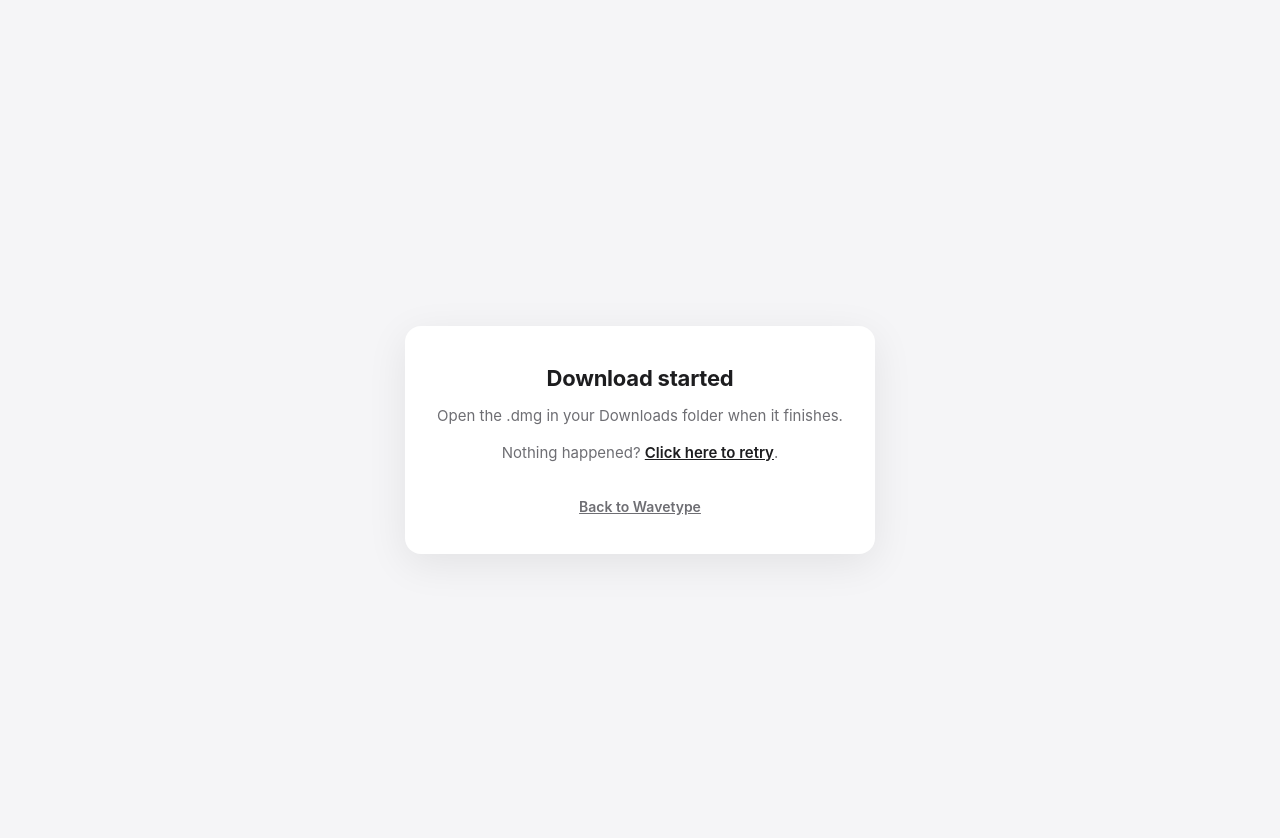
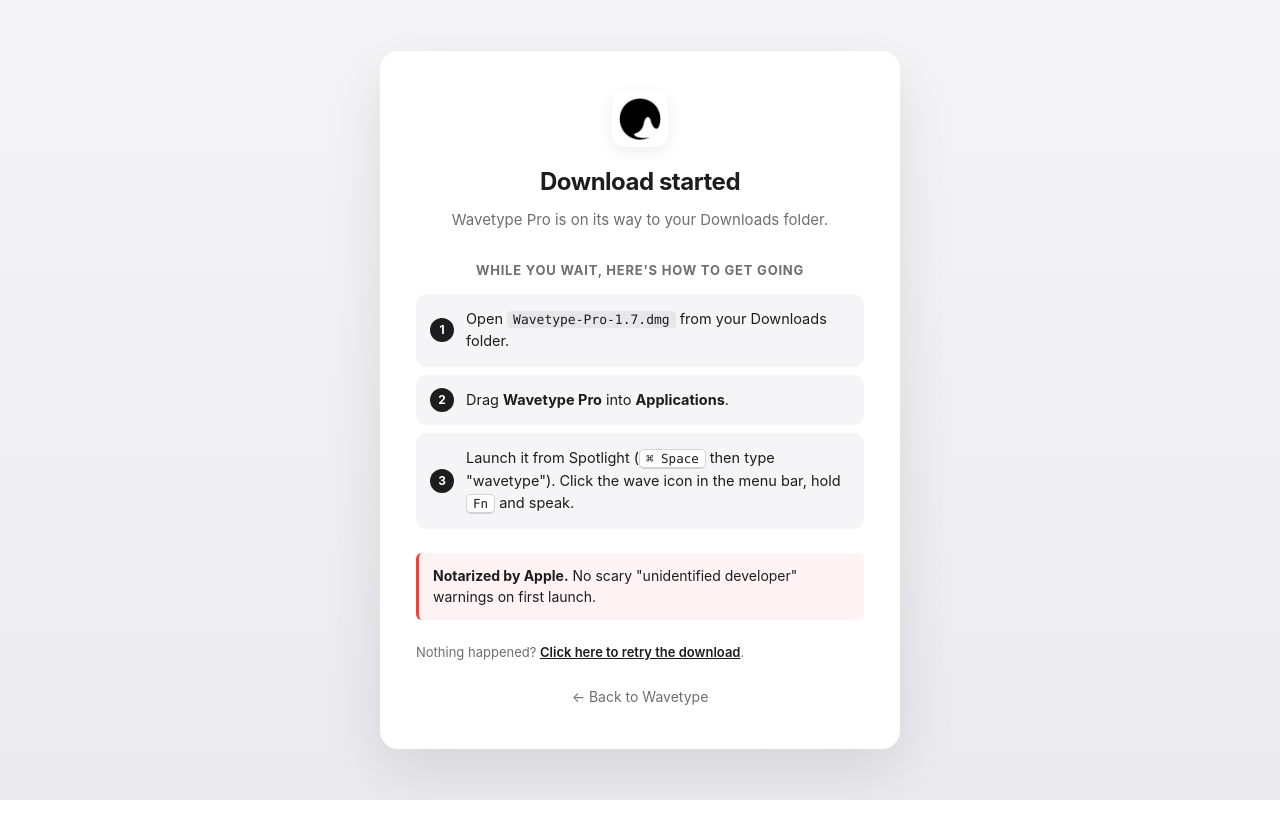
Before and after one commit to 2amLabs/wavetype, a plain HTML site: page download/index.html in a window 1280 px wide. After the commit the page ends 800 px from the top, so only its background shows below. Drawn offline with Linux system fonts and the light colour scheme.

Commit message:
Upgrade /download/ page into a tiny onboarding panel
Captive moment: the visitor just committed to trying Wavetype. Use it.

While the spinner is up the page says 'Downloading Wavetype Pro' as
before. Once the iframe-triggered download has fired (1.5s later) the
spinner is replaced and a fuller onboarding panel fades in:

  - App icon at the top
  - 'Download started' confirmation
  - 3 numbered install steps (Open .dmg → drag to Applications → launch
    via Cmd+Space, click menu bar, hold Fn)
  - Notarization callout so first-launch Gatekeeper isn't scary
  - Retry link if the download didn't actually start
  - Back to Wavetype link

No auto-redirect — the page becomes useful instead of disappearing.

```diff
--- a/download/index.html
+++ b/download/index.html
@@ -4,39 +4,134 @@
 <meta charset="UTF-8">
 <title>Downloading Wavetype Pro</title>
 <meta name="robots" content="noindex">
+<link rel="icon" href="../app-icon.png">
 <script defer src='https://static.cloudflareinsights.com/beacon.min.js' data-cf-beacon='{"token": "26eb292f29614d97bcff2f9ae5216e6f"}'></script>
 <style>
-  body { font-family: -apple-system, BlinkMacSystemFont, 'SF Pro Display', sans-serif; background: #f5f5f7; color: #1d1d1f; display: flex; align-items: center; justify-content: center; min-height: 100vh; margin: 0; padding: 40px 24px; line-height: 1.5; }
-  .card { background: #fff; padding: 36px 32px; border-radius: 16px; max-width: 440px; box-shadow: 0 10px 40px rgba(0,0,0,.08); text-align: center; }
-  h1 { font-size: 22px; font-weight: 700; margin: 0 0 10px; letter-spacing: -0.01em; }
-  p { font-size: 15px; color: #6e6e73; margin: 0 0 14px; }
-  a { color: #1d1d1f; font-weight: 600; }
+  * { box-sizing: border-box; }
+  body {
+    font-family: -apple-system, BlinkMacSystemFont, 'SF Pro Display', 'SF Pro Text', sans-serif;
+    background: linear-gradient(180deg, #f5f5f7 0%, #ebebef 100%);
+    color: #1d1d1f;
+    display: flex; align-items: center; justify-content: center;
+    min-height: 100vh; margin: 0; padding: 40px 20px; line-height: 1.55;
+    -webkit-font-smoothing: antialiased;
+  }
+  .card {
+    background: #fff;
+    padding: 40px 36px;
+    border-radius: 18px;
+    max-width: 520px;
+    width: 100%;
+    box-shadow: 0 20px 60px rgba(0,0,0,.10);
+    text-align: center;
+  }
+  .app-icon { width: 56px; height: 56px; border-radius: 12px; margin: 0 auto 16px; display: block; box-shadow: 0 4px 16px rgba(0,0,0,.08); }
+  h1 { font-size: 24px; font-weight: 700; margin: 0 0 8px; letter-spacing: -0.02em; }
+  .lede { font-size: 15px; color: #6e6e73; margin: 0 0 28px; }
   .spinner { width: 28px; height: 28px; border: 3px solid #d2d2d7; border-top-color: #1d1d1f; border-radius: 50%; animation: spin 0.8s linear infinite; margin: 0 auto 18px; }
-  .check { width: 32px; height: 32px; margin: 0 auto 18px; color: #34c759; }
   @keyframes spin { to { transform: rotate(360deg); } }
-  .back { display: inline-block; margin-top: 18px; font-size: 14px; color: #6e6e73; }
+
+  .next { display: none; text-align: left; opacity: 0; transition: opacity .25s ease; }
+  .next.show { display: block; opacity: 1; }
+  .next h2 { font-size: 13px; font-weight: 700; text-transform: uppercase; letter-spacing: 0.06em; color: #6e6e73; margin: 0 0 14px; text-align: center; }
+  ol.steps { list-style: none; padding: 0; margin: 0 0 24px; counter-reset: step; }
+  ol.steps li {
+    counter-increment: step;
+    padding: 14px 14px 14px 50px;
+    background: #f5f5f7;
+    border-radius: 10px;
+    margin-bottom: 8px;
+    position: relative;
+    font-size: 14.5px;
+    color: #1d1d1f;
+  }
+  ol.steps li::before {
+    content: counter(step);
+    position: absolute;
+    left: 14px; top: 50%;
+    transform: translateY(-50%);
+    width: 24px; height: 24px;
+    background: #1d1d1f;
+    color: #fff;
+    border-radius: 999px;
+    display: flex; align-items: center; justify-content: center;
+    font-size: 12px; font-weight: 700;
+  }
+  ol.steps li code {
+    background: rgba(0,0,0,.06);
+    padding: 1px 6px;
+    border-radius: 4px;
+    font-family: ui-monospace, SFMono-Regular, Menlo, monospace;
+    font-size: 13px;
+  }
+  ol.steps kbd {
+    background: #fff;
+    border: 1px solid #d2d2d7;
+    border-bottom-width: 2px;
+    border-radius: 5px;
+    padding: 1px 6px;
+    font-family: ui-monospace, SFMono-Regular, Menlo, monospace;
+    font-size: 12.5px;
+    color: #1d1d1f;
+  }
+  .callout {
+    background: rgba(255,59,48,.06);
+    border-left: 3px solid #ff3b30;
+    padding: 12px 14px;
+    border-radius: 6px;
+    text-align: left;
+    font-size: 14px;
+    color: #1d1d1f;
+    margin-bottom: 22px;
+  }
+  .callout strong { font-weight: 700; }
+  .fallback { font-size: 13px; color: #6e6e73; margin: 0; }
+  .fallback a { color: #1d1d1f; font-weight: 600; text-decoration: underline; }
+  .back { display: inline-block; margin-top: 24px; font-size: 14px; color: #6e6e73; text-decoration: none; }
+  .back:hover { color: #1d1d1f; }
+  @media (max-width: 480px) {
+    .card { padding: 30px 22px; }
+    h1 { font-size: 21px; }
+  }
 </style>
 </head>
 <body>
+
 <div class="card">
+  <img class="app-icon" src="../app-icon.png" alt="Wavetype">
   <div id="wt-spinner" class="spinner"></div>
   <h1 id="wt-title">Downloading Wavetype Pro</h1>
-  <p id="wt-msg">Your download should start in a moment.</p>
-  <p id="wt-fallback">If it doesn't, <a href="../releases/Wavetype-Pro-1.7.dmg">click here</a>.</p>
-  <a class="back" href="../">Back to Wavetype</a>
+  <p class="lede" id="wt-lede">Your download should start in a moment.</p>
+
+  <div class="next" id="wt-next">
+    <h2>While you wait, here's how to get going</h2>
+    <ol class="steps">
+      <li>Open <code>Wavetype-Pro-1.7.dmg</code> from your Downloads folder.</li>
+      <li>Drag <strong>Wavetype Pro</strong> into <strong>Applications</strong>.</li>
+      <li>Launch it from Spotlight (<kbd>⌘ Space</kbd> then type "wavetype"). Click the wave icon in the menu bar, hold <kbd>Fn</kbd> and speak.</li>
+    </ol>
+    <div class="callout">
+      <strong>Notarized by Apple.</strong> No scary "unidentified developer" warnings on first launch.
+    </div>
+    <p class="fallback" id="wt-fallback">Nothing happened? <a href="../releases/Wavetype-Pro-1.7.dmg">Click here to retry the download</a>.</p>
+  </div>
+
+  <a class="back" href="../">← Back to Wavetype</a>
 </div>
+
 <iframe id="wt-dl" style="display:none" tabindex="-1" aria-hidden="true"></iframe>
+
 <script>
   setTimeout(function(){
     document.getElementById('wt-dl').src = '../releases/Wavetype-Pro-1.7.dmg';
     setTimeout(function(){
-      var spin = document.getElementById('wt-spinner');
-      spin.style.display = 'none';
+      document.getElementById('wt-spinner').style.display = 'none';
       document.getElementById('wt-title').textContent = 'Download started';
-      document.getElementById('wt-msg').textContent = 'Open the .dmg in your Downloads folder when it finishes.';
-      document.getElementById('wt-fallback').innerHTML = "Nothing happened? <a href='../releases/Wavetype-Pro-1.7.dmg'>Click here to retry</a>.";
+      document.getElementById('wt-lede').textContent = 'Wavetype Pro is on its way to your Downloads folder.';
+      document.getElementById('wt-next').classList.add('show');
     }, 1500);
-  }, 800);
+  }, 700);
 </script>
+
 </body>
 </html>
```
